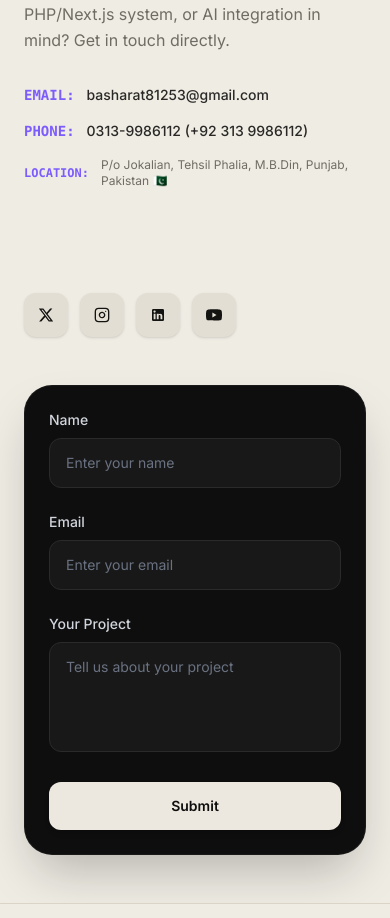
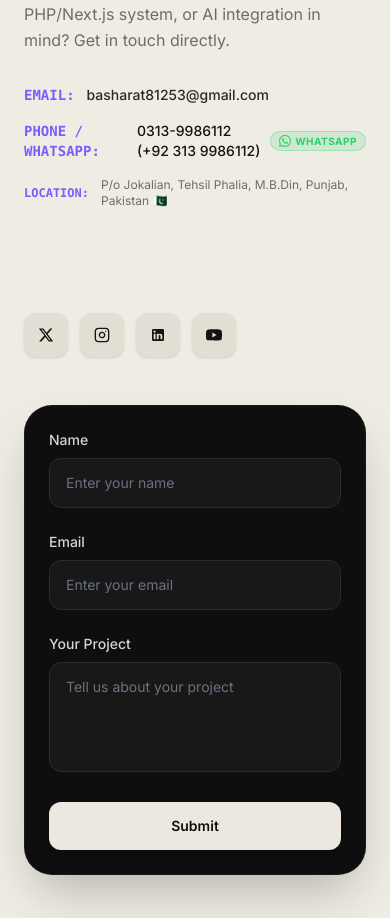
Before and after one commit to basharat123-web/my-portfolio, a Next.js app: page / in a window 390 px wide. Shown: the part 7623-8541 px from the top of the page. Built offline with nearby package versions, Linux system fonts and the light colour scheme.

Commit message:
Integrate Direct WhatsApp API link with badge on contact phone number (+923139986112)

```diff
--- a/src/components/Contact.tsx
+++ b/src/components/Contact.tsx
@@ -97,9 +97,20 @@
                 </a>
               </div>
               <div className="flex items-center gap-3">
-                <span className="font-mono text-accent font-bold">PHONE:</span>
-                <a href="tel:+923139986112" className="hover:underline font-medium">
-                  0313-9986112 (+92 313 9986112)
+                <span className="font-mono text-accent font-bold">PHONE / WHATSAPP:</span>
+                <a
+                  href="https://wa.me/923139986112?text=Hello%20Basharat,%20I%20visited%20your%20portfolio%20and%20would%20like%20to%20discuss%20a%20project."
+                  target="_blank"
+                  rel="noopener noreferrer"
+                  className="inline-flex items-center gap-2 font-medium hover:underline text-fg hover:text-[#25D366] transition-colors"
+                >
+                  <span>0313-9986112 (+92 313 9986112)</span>
+                  <span className="inline-flex items-center gap-1 text-[10px] font-bold uppercase tracking-wider bg-[#25D366]/15 text-[#25D366] px-2 py-0.5 rounded-full border border-[#25D366]/30">
+                    <svg className="w-3 h-3 fill-current" viewBox="0 0 24 24">
+                      <path d="M.057 24l1.687-6.163c-1.041-1.804-1.588-3.849-1.587-5.946.003-6.556 5.338-11.891 11.893-11.891 3.181.001 6.167 1.24 8.413 3.488 2.245 2.248 3.481 5.236 3.48 8.414-.003 6.557-5.338 11.892-11.893 11.892-1.99-.001-3.951-.5-5.688-1.448l-6.305 1.654zm6.597-3.807c1.676.995 3.276 1.591 5.392 1.592 5.448 0 9.886-4.434 9.889-9.885.002-5.462-4.415-9.89-9.881-9.892-5.452 0-9.887 4.434-9.889 9.884-.001 2.225.651 3.891 1.746 5.634l-.999 3.648 3.742-.981zm11.387-5.464c-.074-.124-.272-.198-.57-.347-.297-.149-1.758-.868-2.031-.967-.272-.099-.47-.149-.669.149-.198.297-.768.967-.941 1.165-.173.198-.347.223-.644.074-.297-.149-1.255-.462-2.39-1.475-.883-.788-1.48-1.761-1.653-2.059-.173-.297-.018-.458.13-.606.134-.133.297-.347.446-.521.151-.172.2-.296.3-.495.099-.198.05-.372-.025-.521-.075-.148-.669-1.611-.916-2.206-.242-.579-.487-.501-.669-.51l-.57-.01c-.198 0-.52.074-.792.372s-1.04 1.016-1.04 2.479 1.065 2.876 1.213 3.074c.149.198 2.095 3.2 5.076 4.487.709.306 1.263.489 1.694.626.712.226 1.36.194 1.872.118.571-.085 1.758-.719 2.006-1.413.248-.695.248-1.29.173-1.414z" />
+                    </svg>
+                    <span>WhatsApp</span>
+                  </span>
                 </a>
               </div>
               <div className="flex items-center gap-3 text-muted text-xs sm:text-sm">
```
